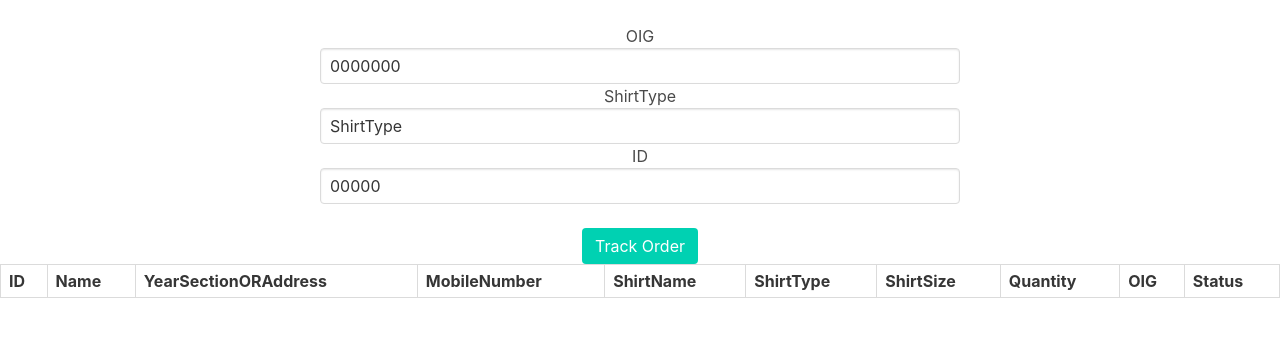
After one commit to leindfraust/LCC-Media-Website, a PHP site: page /track-order.html in a window 1280 px wide. The commit adds this page. Shown: the top 337 px of the page. Run offline with PHP 8.4, Linux system fonts and the light colour scheme; lists and menus that the app fills with data are empty.

Commit message:
creating tracking of orders; updating code and files

```diff
--- a/data-display.php
+++ b/data-display.php
@@ -76,7 +76,11 @@
         </form><br>
         <form action="scripts/pendingStatusSQL.php">
             <input type="text" class="input" name="IDNo" style="width: 10%" placeholder="input ID">
-            <button type="submit" value="submit" name="ready" class="button is-danger">Update status to "pending"</button>
+            <button type="submit" value="submit" name="ready" class="button is-link">Update status to "pending"</button>
+        </form><br>
+        <form action="scripts/deleteColSQL.php">
+            <input type="text" class="input" name="IDNo" style="width: 10%" placeholder="input ID">
+            <button type="submit" value="submit" name="ready" class="button is-danger">Delete record</button>
         </form><br>
         <button class="button is-warning"><a href="scripts/logout.php">Log Out</a></button>
     </div>
--- a/scripts/ajax.php
+++ b/scripts/ajax.php
@@ -5,7 +5,7 @@ $condition = "1";
 if(isset($_GET['ID'])){
    $condition = " ID=".$_GET['ID'];
 }
-$userData = mysqli_query($con,"SELECT * from orderlist WHERE ".$condition);
+$userData = mysqli_query($con,"SELECT * from orderlist WHERE '$condition' ");
 
 $response = array();
 
--- /dev/null
+++ b/track-order.html
@@ -0,0 +1,88 @@
+<!DOCTYPE html>
+<html>
+
+<head>
+    <title>test webpage for vue</title>
+    <link rel="shortcut icon" type="image/png" href="css/img/lcclogo.png">
+    <meta name="viewport" content="width=device-width, initial-scale=1">
+    <link rel="stylesheet" href="css/bulma-0.7.1/css/bulma.css">
+    <link rel="stylesheet" href="css/bulma-0.7.1/css/bulma.css.map">
+    <script src="scripts/vue.js"></script>
+    <script src="scripts/axios-master/dist/axios.min.js"></script>
+    <style>
+        .input {
+            width: 50%;
+            display: block
+        }
+    </style>
+</head>
+
+<body>
+    <div id="track">
+        <center> <br>
+            OIG<input type="text" class="input" v-model="OIG" name="OIG">
+            ShirtType<input type="text" class="input" v-model="ShirtType" name="ShirtType">
+            ID<input type="text" class="input" v-model="ID" name="ID"><br>
+            <button class="button is-primary" @click='trackIt()'>Track Order</button>
+            <table class="table is-bordered is-striped is-narrow is-hoverable is-fullwidth">
+                <tr>
+                    <th>ID</th>
+                    <th>Name</th>
+                    <th>YearSectionORAddress</th>
+                    <th>MobileNumber</th>
+                    <th>ShirtName</th>
+                    <th>ShirtType</th>
+                    <th>ShirtSize</th>
+                    <th>Quantity</th>
+                    <th>OIG</th>
+                    <th>Status</th>
+                </tr>
+
+                <tr v-for="order in orders">
+                    <td>{{order.ID}}</td>
+                    <td>{{ order.Name }}</td>
+                    <td>{{ order.YearSectionORAddress }}</td>
+                    <td>{{ order.MobileNumber }}</td>
+                    <td>{{ order.ShirtName }}</td>
+                    <td>{{order.ShirtType}}</td>
+                    <td>{{ order.ShirtSize }}</td>
+                    <td>{{ order.Quantity }}</td>
+                    <td>{{ order.OIG }}</td>
+                    <td>{{ order.Status }}</td>
+                </tr>
+            </table>
+        </center>
+    </div>
+
+    <script>
+        let app = new Vue({
+            el: '#track',
+            data: {
+                orders: "",
+                OIG: "0000000",
+                ShirtType: "ShirtType",
+                ID: "00000"
+            },
+            methods: {
+                trackIt: function(){
+                    axios.get('scripts/orderTrack.php', {
+                            params: {
+                                ID: this.ID,
+                                OIG: this.OIG,
+                                ShirtType: this.ShirtType
+                            }
+                        })
+                        .then(function(response){
+                            app.orders = response.data;
+                        })
+                        .catch(function(error){
+                            console.log(error);
+                        });
+            }
+        }
+        })
+
+    </script>
+</body>
+
+</html>
```
Also changed, not shown: admin.php (+16 -4 lines), orderlist.json (deleted, +0 -10 lines), scripts/deleteColSQL.php (added, +13 -0 lines), scripts/getValue.php (deleted, +0 -8 lines), scripts/orderTrack.php (added, +30 -0 lines), test.html (deleted, +0 -26 lines).
